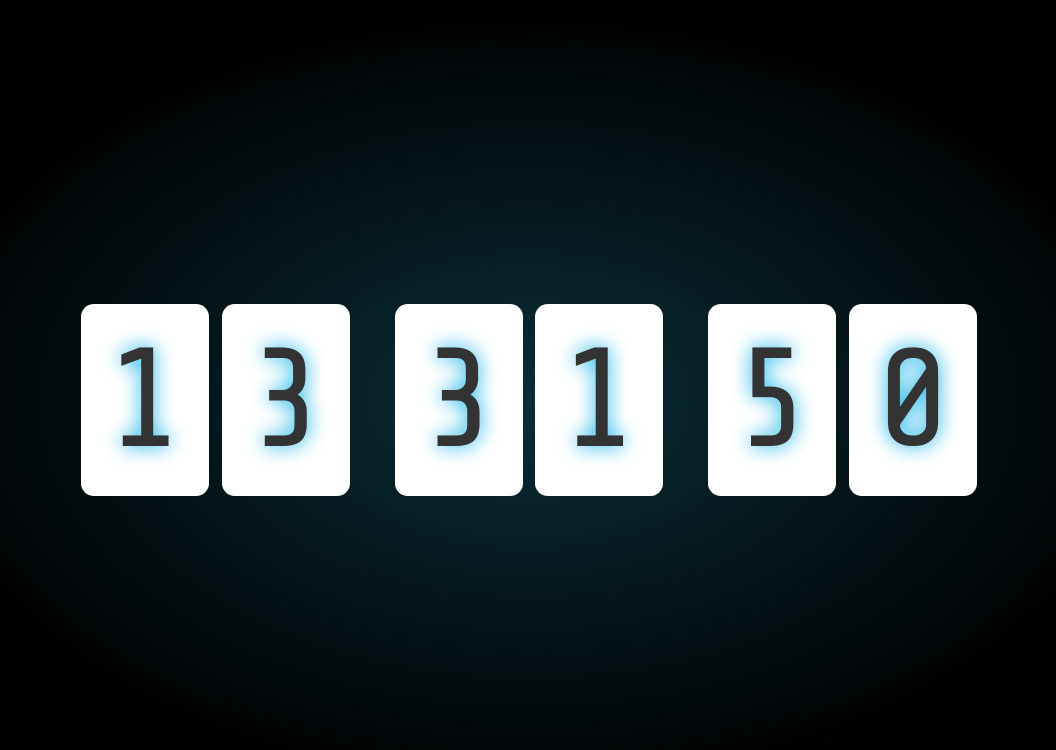
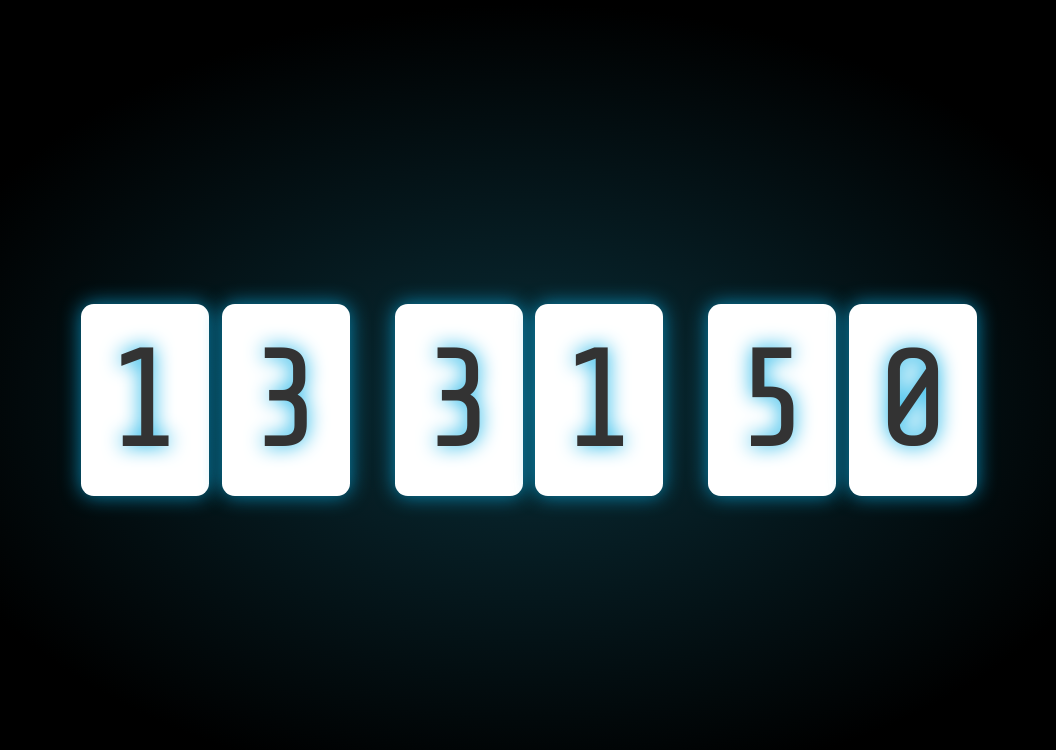
Before and after one commit to NuelObi/Javascript_Digital_Clock, a plain HTML site: page index.html in a window 1280 px wide. Shown: the whole page, without its empty margins (111-1167 px from the left). Drawn offline with nearby package versions, Linux system fonts and the light colour scheme.

```diff
--- a/index.css
+++ b/index.css
@@ -21,6 +21,7 @@
   font-family: 'Share Tech Mono', monospace;
   color: #daf6ff;
   text-shadow: 0 0 20px rgba(10, 175, 230, 1), 0 0 20px rgba(10, 175, 230, 0);
+  box-shadow: 0 0 20px rgba(10, 175, 230, 0.74), 0 0 20px rgba(10, 175, 230, 0);
 }
 
 .base {
```
